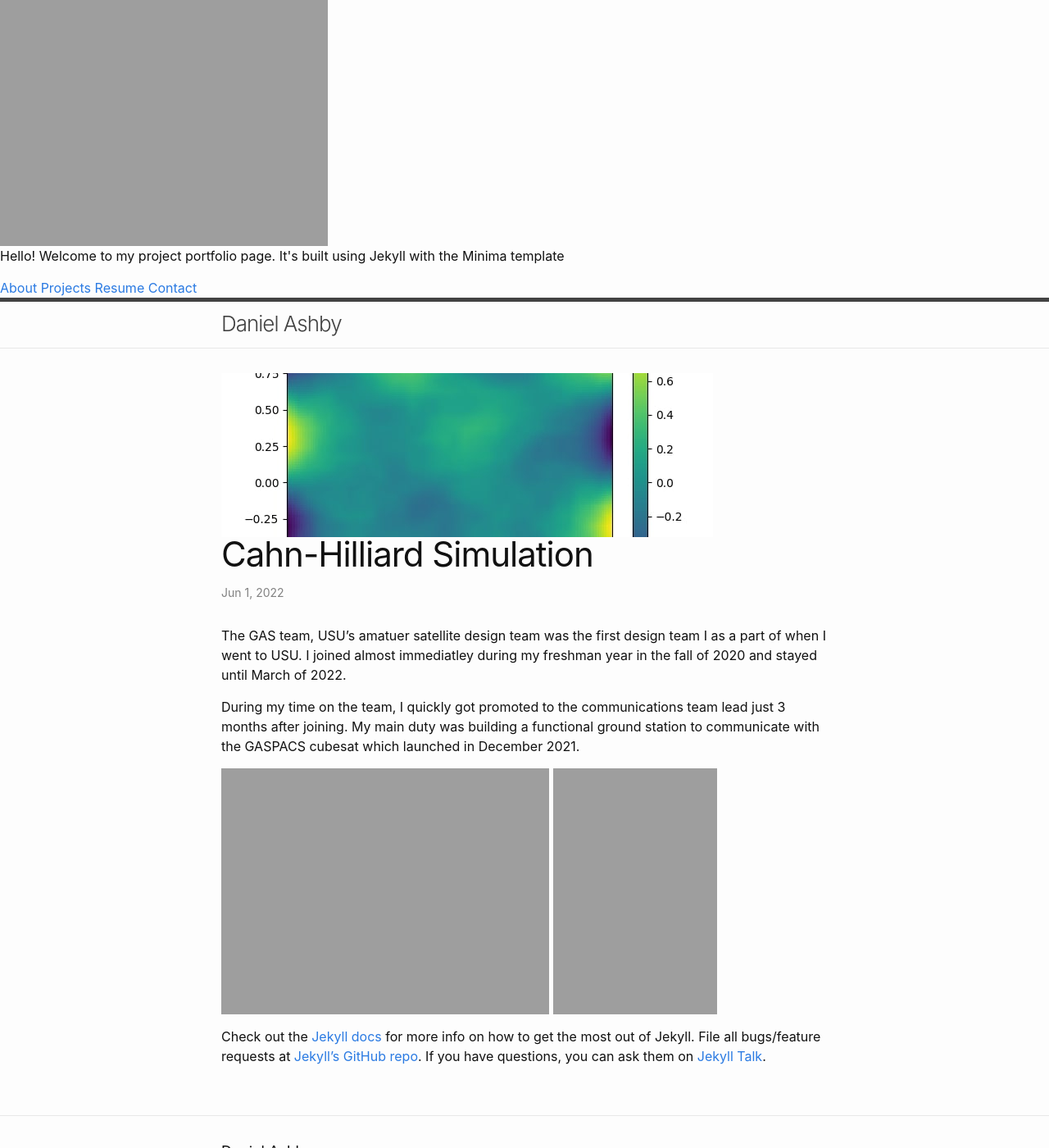
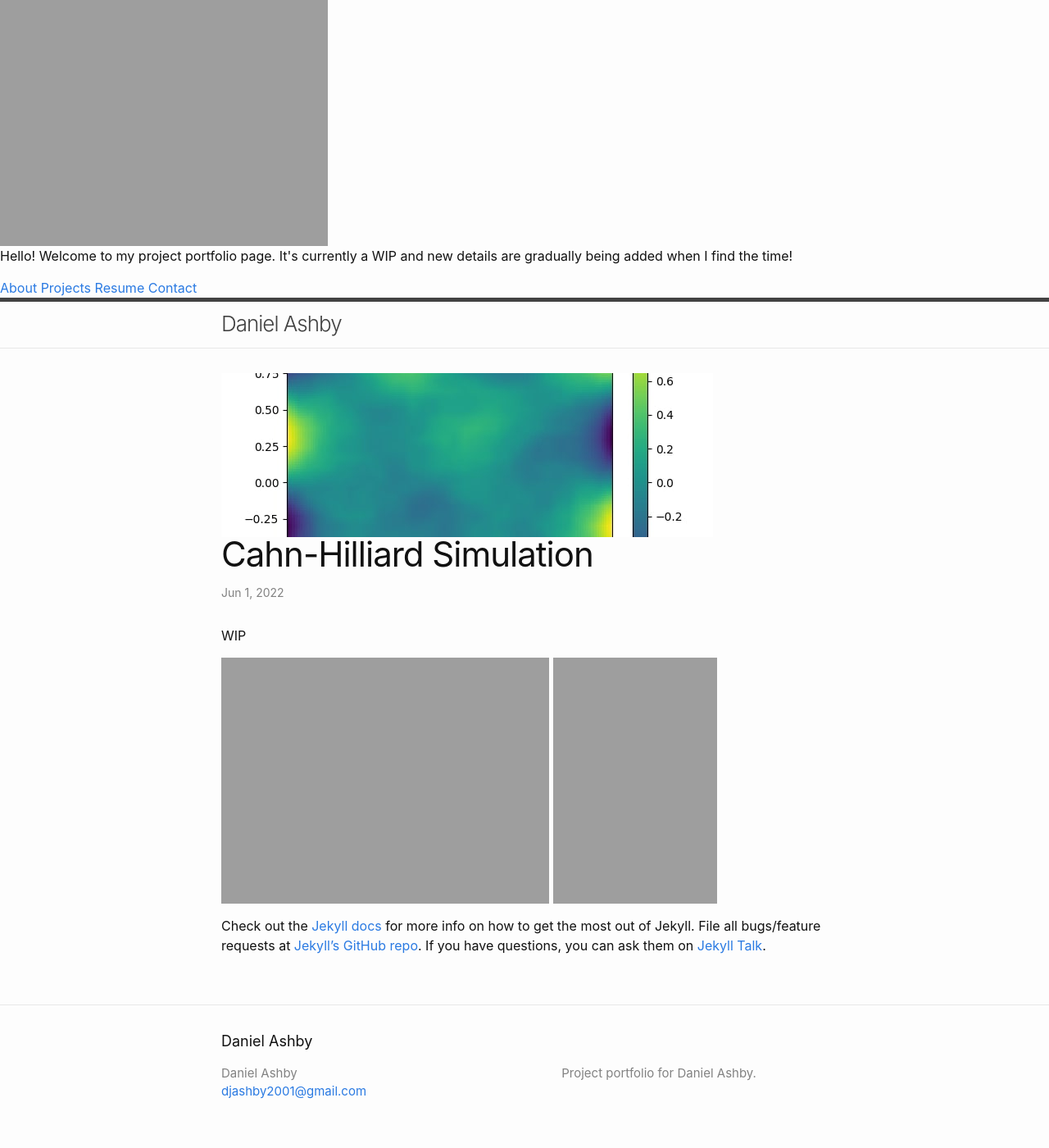
Before and after one commit to dashby1/Portfolio, a Jekyll site: the page built from _posts/2022-06-01-Cahn-Hilliard_Simulation.markdown, in a window 1280 px wide and 1400 px high. Shown: the whole window at 82% size. Built offline with Jekyll 4.4.1, drawn with Linux system fonts in a browser that asks for light colours.

Commit message:
small fixes

```diff
--- a/_layouts/default.html
+++ b/_layouts/default.html
@@ -6,7 +6,7 @@
   <!-- Side navigation -->
 <div class="sidenav">
   <img src="https://dashby1.github.io/Portfolio/photos/About Me/GradPhoto.jpg" id="aboutPhoto">
-  <p class="portfolioText">Hello! Welcome to my project portfolio page. It's built using Jekyll with the Minima template </p>
+  <p class="portfolioText">Hello! Welcome to my project portfolio page. It's currently a WIP and new details are gradually being added when I find the time! </p>
   <a href="{{ "/aboutme/" | relative_url }}">About</a>
   <a href="{{ "/" | relative_url }}">Projects</a>
   <a href="{{"/resume/" | relative_url}}">Resume</a>
--- a/_posts/2022-03-01-Auto_Lidar_Adjuster.markdown
+++ b/_posts/2022-03-01-Auto_Lidar_Adjuster.markdown
@@ -7,7 +7,7 @@ description: "I designed, built, and programmed an auto adjusting system for the
 categories: projects
 
 ---
-
+ WIP: Details to come
 
 [jekyll-docs]: https://jekyllrb.com/docs/home
 [jekyll-gh]:   https://github.com/jekyll/jekyll
--- a/_posts/2022-06-01-Cahn-Hilliard_Simulation.markdown
+++ b/_posts/2022-06-01-Cahn-Hilliard_Simulation.markdown
@@ -3,12 +3,11 @@ layout: post
 title:  "Cahn-Hilliard Simulation"
 date:   2022-06-01 01:23:46 -0700
 image: /photos/CahnHiliardPhotos/exampleoutput(Banner).jpg
-description: "Under the guidance of a faculty member in the USU Mathematics department, I wrote code to simulate fluid flow of a binary phase fluid using the Chahn-Hilliard equation."
+description: "Under the guidance of a faculty member in the USU Mathematics department, I wrote code to simulate fluid flow of a binary phase fluid using the Cahn-Hilliard equation."
 categories: projects
 ---
-The GAS team, USU's amatuer satellite design team was the first design team I as a part of when I went to USU. I joined almost immediatley during my freshman year in the fall of 2020 and stayed until March of 2022.
 
-During my time on the team, I quickly got promoted to the communications team lead just 3 months after joining. My main duty was building a functional ground station to communicate with the GASPACS cubesat which launched in December 2021.
+WIP
 
 ![Alt text](https://dashby1.github.io/Portfolio/photos/GasPacsPhotos/0525210901.jpg)
 <img src="https://dashby1.github.io/Portfolio/photos/GasPacsPhotos/0525210901.jpg" width="200" height="300">
```
